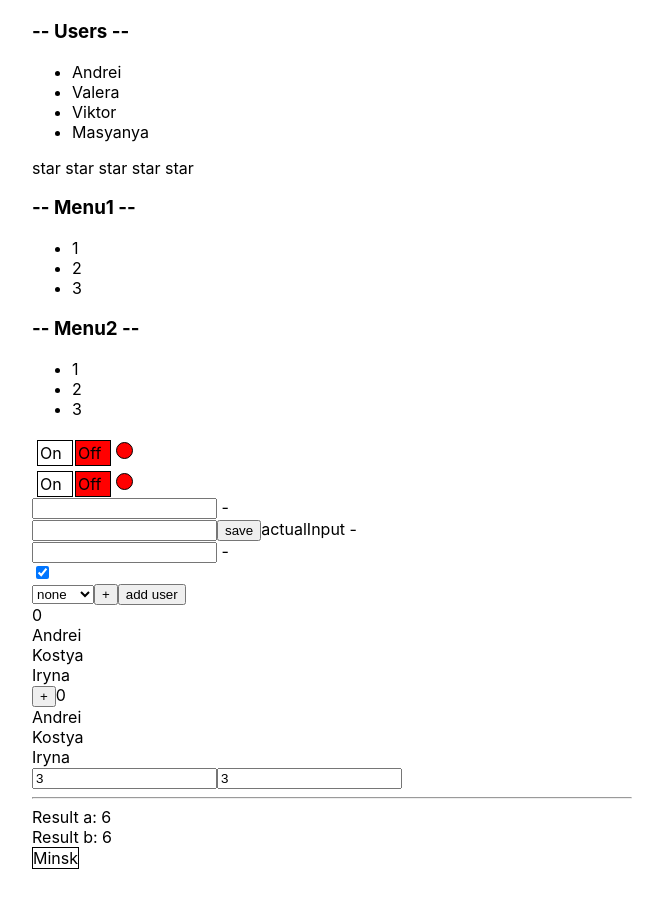
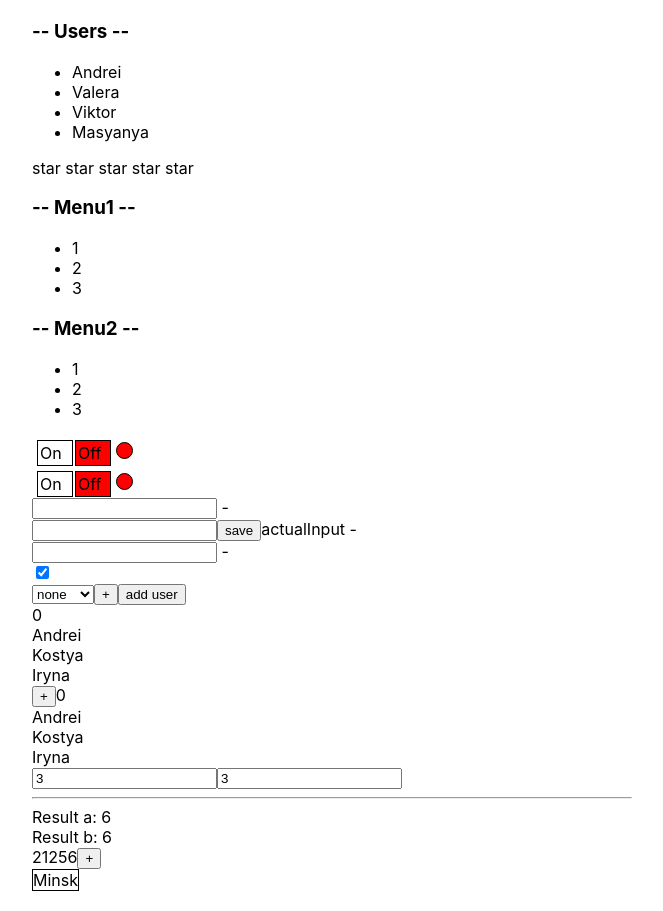
Before and after one commit to kirryya/r-kkp, a React (Create React App) app: page / in a window 1280 px wide. Shown: the whole page, without its empty margins (308-971 px from the left). Before the commit the page ends 889 px from the top, so only its background shows below. Built offline with nearby package versions, Linux system fonts and the light colour scheme.

Commit message:
useState

```diff
--- a/src/App.tsx
+++ b/src/App.tsx
@@ -14,6 +14,7 @@ import {UncontrolledAccordion} from "./components/Accordion/UncontrolledAccordio
 import Memo_Demo from "./components/Memo/Memo_Demo";
 import {Difficult_counting} from "./components/Memo/Difficult_counting";
 import UseMemo_Users from "./components/Memo/UseMemo_Users";
+import NewUseState from "./components/NewUseState";
 
 /*function hello() {
 
@@ -76,6 +77,7 @@ function App() {
             <Memo_Demo/>
             <UseMemo_Users/>
             <Difficult_counting/>
+            <NewUseState/>
             <Select value={value} onChange={setValue}
                     items={[{title: "Minsk", value: "1"}, {title: "Kiev", value: "2"}, {
                         title: "Vilnius",
--- /dev/null
+++ b/src/components/NewUseState.tsx
@@ -0,0 +1,27 @@
+import React, {useState} from 'react';
+
+
+const generationData = () => {
+    console.log("generation")
+  return 21256
+}
+
+const NewUseState = () => {
+
+    //let initialState = useMemo(generationData, [])
+
+    const [count, setCount] = useState(generationData)
+
+    const changer = (state: number) => {
+      return state+1
+    }
+
+    return (
+        <div>
+            {count}
+            <button onClick={() => {setCount(changer)}}>+</button>
+        </div>
+    );
+};
+
+export default NewUseState;
```
